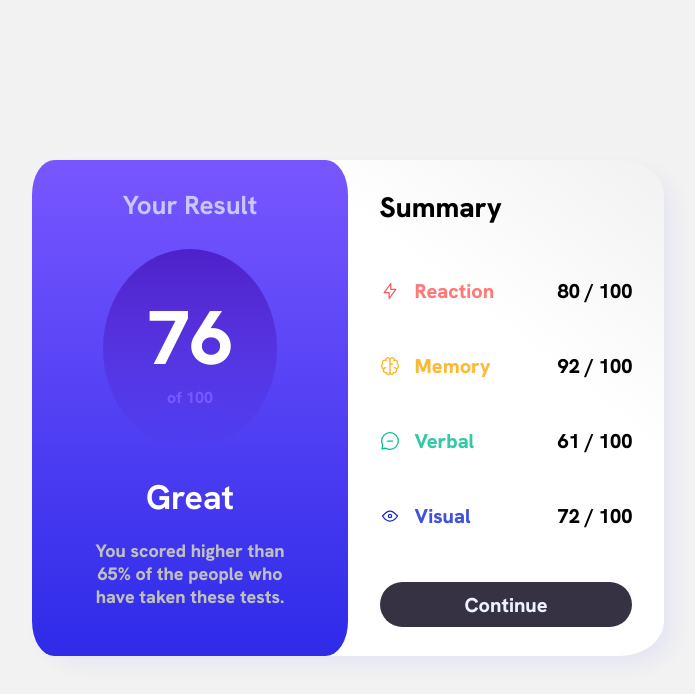
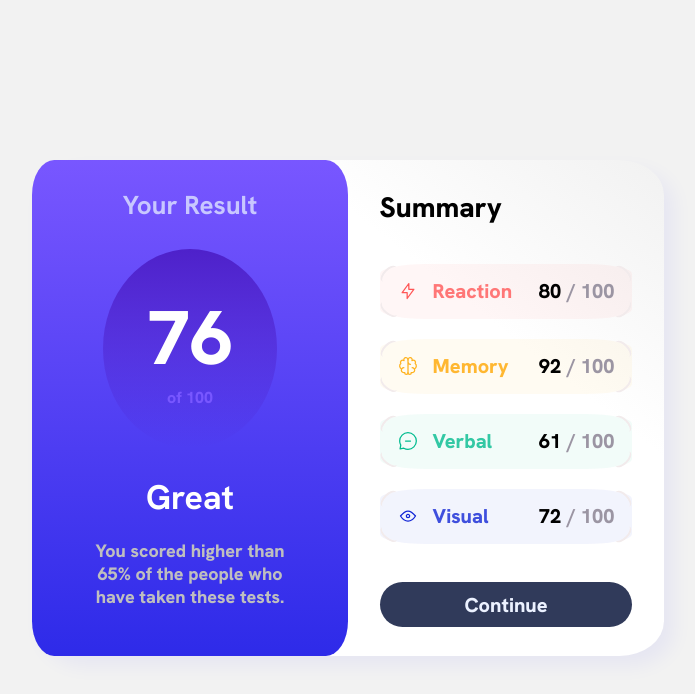
Before and after one commit to AlexBetita/FM-Results-Summary-Component, a plain HTML site: page results-summary-component-main/index.html in a window 1280 px wide. Shown: the whole page, without its empty margins (292-987 px from the left). Drawn offline with Linux system fonts and the light colour scheme.

Commit message:
80% complete

```diff
--- a/results-summary-component-main/index.html
+++ b/results-summary-component-main/index.html
@@ -62,43 +62,75 @@
 
         <div class="stats">
 
-          <div>
+          <div class="reaction">
             <div>
               <img src="./assets/images/icon-reaction.svg" alt="react">
               Reaction
             </div>
             <div>
-              80 / 100
+              80 <div style="padding-left: 6px; color: hsla(266, 7%, 61%, 1)"> / 100 </div>
+            </div>
+            <div class="arch-top-right">
+            </div>
+            <div class="arch-top-left">
+            </div>
+            <div class="arch-bottom-left">
+            </div>
+            <div class="arch-bottom-right">
             </div>
           </div>
 
-          <div>
+          <div class="memory">
             <div>
               <img src="./assets/images/icon-memory.svg" alt="memory">
               Memory
             </div>
             <div>
-              92 / 100
+              92 <div style="padding-left: 6px; color: hsla(266, 7%, 61%, 1)"> / 100 </div>
+            </div>
+            <div class="arch-top-right">
+            </div>
+            <div class="arch-top-left">
+            </div>
+            <div class="arch-bottom-left">
+            </div>
+            <div class="arch-bottom-right">
             </div>
           </div>
 
-          <div>
+          <div class="verbal">
             <div>
               <img src="./assets/images/icon-verbal.svg" alt="verbal">
               Verbal
             </div>
             <div>
-              61 / 100
+              61 <div style="padding-left: 6px; color: hsla(266, 7%, 61%, 1)"> / 100 </div>
+            </div>
+            <div class="arch-top-right">
+            </div>
+            <div class="arch-top-left">
+            </div>
+            <div class="arch-bottom-left">
+            </div>
+            <div class="arch-bottom-right">
             </div>
           </div>
 
-          <div>
+          <div class="visual">
             <div>
               <img src="./assets/images/icon-visual.svg" alt="visual">
               Visual
             </div>
             <div>
-              72 / 100
+              72 <div style="padding-left: 6px; color: hsla(266, 7%, 61%, 1)"> / 100 </div>
+            </div>
+            <div class="arch-top-right">
+            </div>
+            <div class="arch-top-left">
+            </div>
+            <div class="arch-bottom-left">
+            </div>
+            <div class="arch-bottom-right">
             </div>
           </div>
 
--- a/results-summary-component-main/main.css
+++ b/results-summary-component-main/main.css
@@ -135,12 +135,97 @@ html,body {
     font-size: 20px;
     justify-content: space-between;
     height: 45px;
-    padding: 15px 0px;
+    padding: 5px 18px;
+    margin: 10px 0px;
 }
 
 .stats > div > div {
     display: flex;
     align-items: center;
+}
+
+.stats > div:nth-child(1){
+    background: hsla(0, 100%, 67%, .05);
+    border-radius: 18%;
+}
+
+.reaction{
+    position: relative;
+}
+
+.stats > div:nth-child(2){
+    background: hsla(39, 100%, 50%, .05);
+    border-radius: 18%;
+}
+
+.memory{
+    position: relative;
+}
+
+.stats > div:nth-child(3){
+    background: hsla(166, 97%, 37%, .05);
+    border-radius: 18%;
+}
+
+.verbal{
+    position: relative;
+}
+
+.stats > div:nth-child(4){
+    background: hsla(234, 85%, 45%, .05);
+    border-radius: 18%;
+}
+
+.visual{
+    position: relative;
+}
+
+.arch-top-right{
+    width: 10px;
+    height: 20px;
+    border-radius: 50%;
+    /* box-shadow: 6px 0px 0 0 hsl(350deg 19% 94%); */
+    box-shadow: 2px 0px 0 0 rgb(242, 235, 236);
+    position: absolute;
+    top: 1px;
+    transform: rotate(315deg);
+    right: 5px;
+}
+
+.arch-top-left{
+    width: 10px;
+    height: 20px;
+    border-radius: 50%;
+    /* box-shadow: 6px 0px 0 0 hsl(350deg 19% 94%); */
+    box-shadow: 2px 0px 0 0 rgb(242, 235, 236);
+    position: absolute;
+    top: 1px;
+    transform: rotate(225deg);
+    left: 5px;
+}
+
+.arch-bottom-right{
+    width: 10px;
+    height: 20px;
+    border-radius: 50%;
+    /* box-shadow: 6px 0px 0 0 hsl(350deg 19% 94%); */
+    box-shadow: 2px 0px 0 0 rgb(242, 235, 236);
+    position: absolute;
+    bottom: 1px;
+    transform: rotate(45deg);
+    right: 5px;
+}
+
+.arch-bottom-left{
+    width: 10px;
+    height: 20px;
+    border-radius: 50%;
+    /* box-shadow: 6px 0px 0 0 hsl(350deg 19% 94%); */
+    box-shadow: 2px 0px 0 0 rgb(242, 235, 236);
+    position: absolute;
+    bottom: 1px;
+    transform: rotate(130deg);
+    left: 5px;
 }
 
 .stats > div:nth-child(1) > div:nth-child(1){
@@ -183,7 +268,7 @@ html,body {
     color: hsl(221, 100%, 96%);
     width: 80%;
     border-radius: 25px;
-    background: rgb(55, 50, 67);
+    background: hsla(226, 30%, 27%, 1);
     height: 45px;
     /* color: hsl(234, 85%, 45%); */
     /* color: hsl(241, 100%, 89%); */
```
